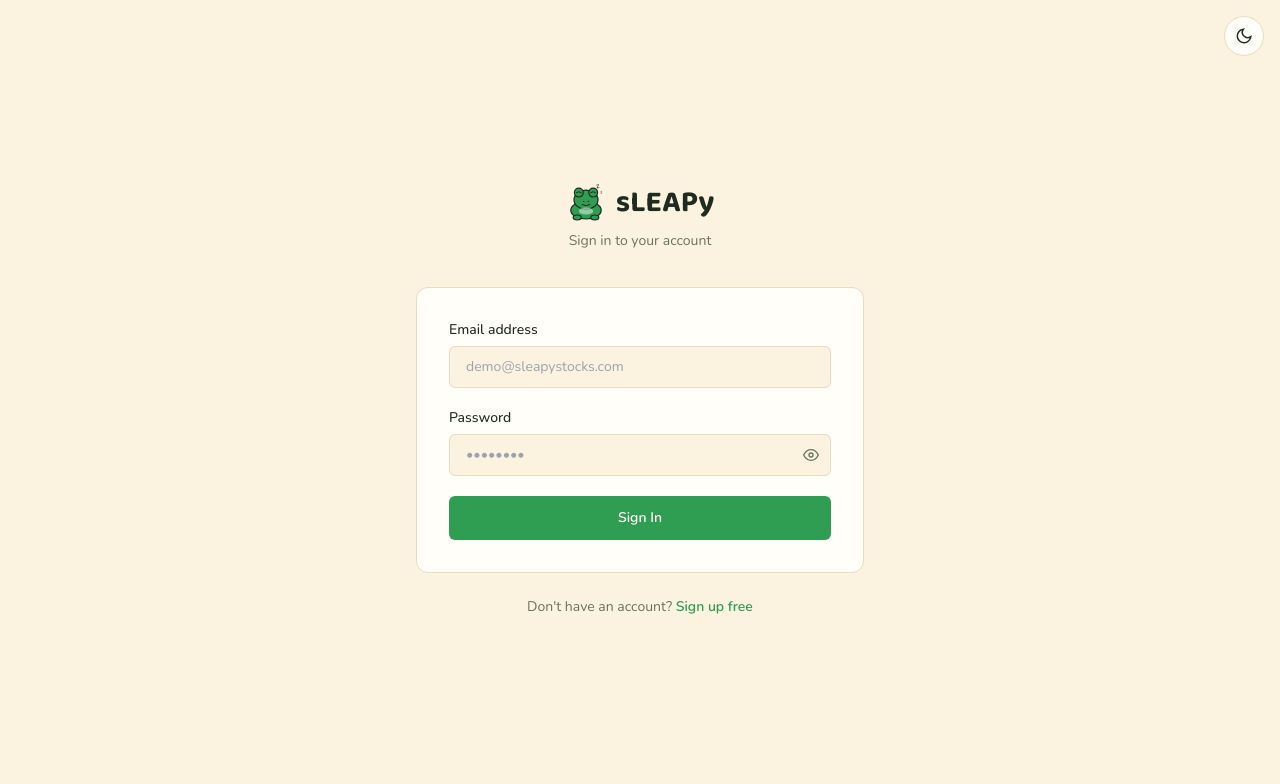
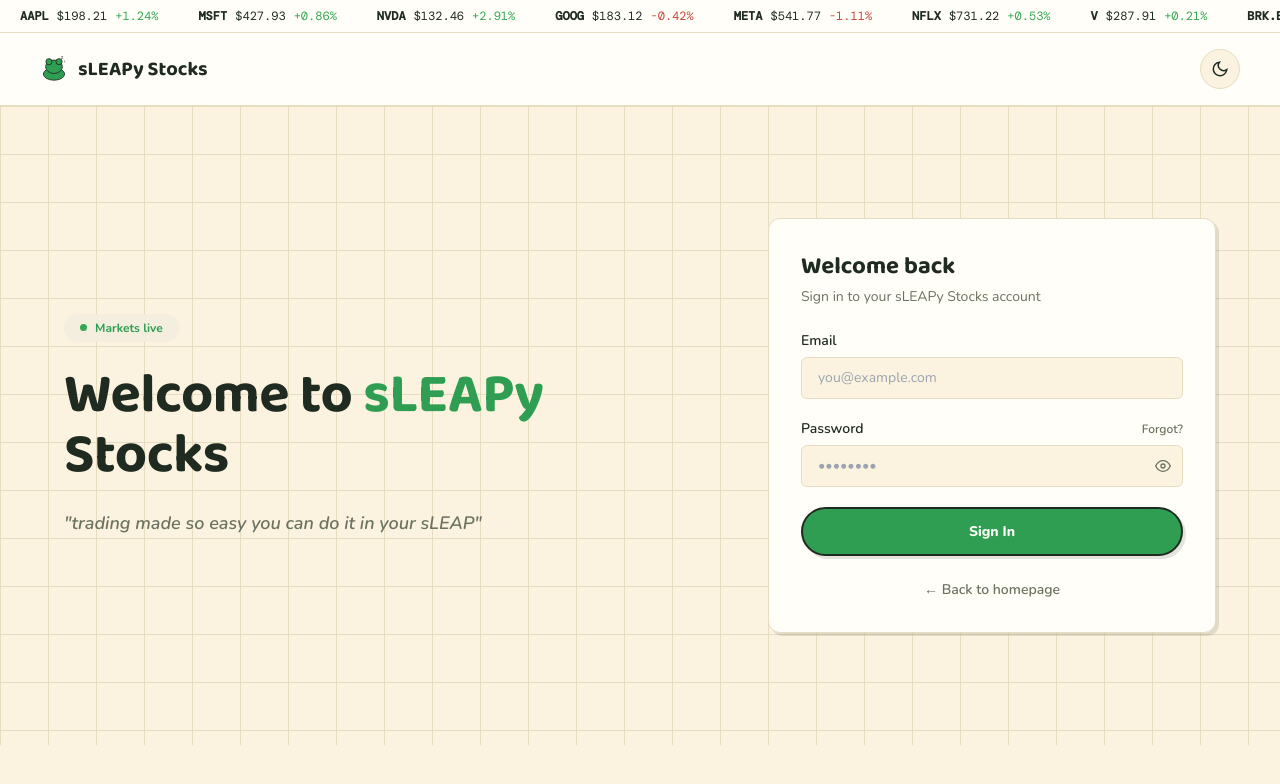
Before and after one commit to lillytoma/sLEAPy-project, an Angular app in the folder starter/frontend/: page /login in a window 1280 px wide. Shown: the top 784 px of the page. Built offline with nearby package versions, Linux system fonts and the light colour scheme.

Commit message:
landing page and login

```diff
--- /dev/null
+++ b/starter/frontend/src/app/landing/landing.component.html
@@ -0,0 +1,22 @@
+<app-marketing-shell>
+  <section class="max-w-3xl mx-auto text-center flex flex-col items-center gap-7">
+    <app-frog-mascot [size]="64" />
+
+    <span class="inline-flex items-center gap-2 px-4 py-1.5 rounded-full text-xs font-bold" style="background-color:var(--muted);color:var(--primary)">
+      <span class="status-dot"></span> Markets live
+    </span>
+
+    <h1 class="font-serif font-bold" style="font-size:clamp(40px, 6vw, 68px); line-height:1.08; letter-spacing:-0.01em;">
+      Welcome to <span style="color:var(--primary)">sLEAPy</span> Stocks
+    </h1>
+
+    <p class="italic" style="color:var(--muted-foreground); font-family:'Nunito',sans-serif; font-size:19px;">
+      "trading made so easy you can do it in your sLEAP"
+    </p>
+
+    <div class="flex items-center justify-center gap-4 pt-2 flex-wrap">
+      <a routerLink="/signup" class="button button-primary" style="padding:14px 28px;font-size:14px;">Start trading free</a>
+      <a routerLink="/login" class="button" style="background-color:var(--card);color:var(--foreground);">Sign in to account</a>
+    </div>
+  </section>
+</app-marketing-shell>
--- a/starter/frontend/src/app/landing/landing.component.ts
+++ b/starter/frontend/src/app/landing/landing.component.ts
@@ -1,25 +1,12 @@
 import { Component } from '@angular/core';
 import { RouterLink } from '@angular/router';
 import { FrogMascotComponent } from '../shared/frog-mascot.component';
+import { MarketingShellComponent } from '../shared/marketing-shell.component';
 
 @Component({
   selector: 'app-landing',
   standalone: true,
-  imports: [RouterLink, FrogMascotComponent],
-  template: `
-    <main class="min-h-screen flex items-center justify-center px-6" style="background-color:var(--background);color:var(--foreground)">
-      <section class="max-w-2xl text-center space-y-6">
-        <app-frog-mascot [size]="88" />
-        <h1 class="font-serif text-5xl font-bold" style="color:var(--foreground)">sLEAPy</h1>
-        <p class="text-lg" style="color:var(--muted-foreground)">
-          Trade, monitor, and manage your portfolio in one place.
-        </p>
-        <div class="flex items-center justify-center gap-4">
-          <a routerLink="/login" class="px-6 py-3 rounded-md font-semibold" style="background-color:var(--primary);color:var(--primary-foreground)">Sign In</a>
-          <a routerLink="/signup" class="px-6 py-3 rounded-md font-semibold border" style="border-color:var(--border);color:var(--foreground)">Create Account</a>
-        </div>
-      </section>
-    </main>
-  `
+  imports: [RouterLink, FrogMascotComponent, MarketingShellComponent],
+  templateUrl: './landing.component.html'
 })
 export class LandingComponent {}
--- a/starter/frontend/src/app/login/login.component.html
+++ b/starter/frontend/src/app/login/login.component.html
@@ -1,54 +1,46 @@
-    <div class="min-h-screen flex items-center justify-center px-4" style="background-color:var(--background);color:var(--foreground)">
-      <!-- Dark Mode Toggle -->
-      <button (click)="themeService.toggleDark()"
-        class="fixed top-4 right-4 p-2.5 rounded-full border z-10"
-        style="background-color:var(--card);border-color:var(--border);color:var(--foreground)"
-        [title]="themeService.dark() ? 'Switch to light mode' : 'Switch to dark mode'">
-        @if (themeService.dark()) {
-          <svg xmlns="http://www.w3.org/2000/svg" width="18" height="18" fill="none" viewBox="0 0 24 24" stroke="currentColor" stroke-width="2">
-            <circle cx="12" cy="12" r="5"/><line x1="12" y1="1" x2="12" y2="3"/><line x1="12" y1="21" x2="12" y2="23"/>
-            <line x1="4.22" y1="4.22" x2="5.64" y2="5.64"/><line x1="18.36" y1="18.36" x2="19.78" y2="19.78"/>
-            <line x1="1" y1="12" x2="3" y2="12"/><line x1="21" y1="12" x2="23" y2="12"/>
-            <line x1="4.22" y1="19.78" x2="5.64" y2="18.36"/><line x1="18.36" y1="5.64" x2="19.78" y2="4.22"/>
-          </svg>
-        } @else {
-          <svg xmlns="http://www.w3.org/2000/svg" width="18" height="18" fill="none" viewBox="0 0 24 24" stroke="currentColor" stroke-width="2">
-            <path d="M21 12.79A9 9 0 1 1 11.21 3 7 7 0 0 0 21 12.79z"/>
-          </svg>
-        }
-      </button>
+<app-marketing-shell>
+  <div class="max-w-6xl mx-auto grid md:grid-cols-2 gap-14 items-center">
 
-      <div class="w-full max-w-md">
-        <!-- Logo -->
-        <div class="text-center mb-9">
-          <div class="flex items-center justify-center gap-2.5">
-            <app-frog-mascot [size]="40" />
-            <span class="font-serif text-3xl font-bold" style="color:var(--foreground)">sLEAPy</span>
-          </div>
-          <p class="mt-2 text-sm" style="color:var(--muted-foreground)">Sign in to your account</p>
+    <!-- Marketing copy (left) -->
+    <div class="flex flex-col gap-6">
+      <span class="inline-flex items-center gap-2 px-4 py-1.5 rounded-full text-xs font-bold w-fit" style="background-color:var(--muted);color:var(--primary)">
+        <span class="status-dot"></span> Markets live
+      </span>
+      <h1 class="font-serif font-bold" style="font-size:clamp(34px, 4.5vw, 56px); line-height:1.08; letter-spacing:-0.01em;">
+        Welcome to <span style="color:var(--primary)">sLEAPy</span> Stocks
+      </h1>
+      <p class="italic" style="color:var(--muted-foreground); font-family:'Nunito',sans-serif; font-size:18px;">
+        "trading made so easy you can do it in your sLEAP"
+      </p>
     </div>
 
-        <!-- Card -->
-        <div class="p-8 rounded-xl border" style="background-color:var(--card);border-color:var(--border)">
+    <!-- Login card (right) -->
+    <div class="rounded-xl border p-8 w-full max-w-md md:ml-auto" style="background-color:var(--card);border-color:var(--border);box-shadow:var(--card-shadow)">
+      <h2 class="font-serif text-2xl font-bold" style="color:var(--foreground)">Welcome back</h2>
+      <p class="mt-1 text-sm" style="color:var(--muted-foreground)">Sign in to your sLEAPy Stocks account</p>
+
       @if (loginError()) {
-            <div class="mb-6 px-4 py-3 rounded-md text-sm flex items-start gap-2" style="background-color:var(--error);color:#fff">
+        <div class="mt-6 px-4 py-3 rounded-md text-sm flex items-start gap-2" style="background-color:var(--error);color:#fff">
           <svg xmlns="http://www.w3.org/2000/svg" width="16" height="16" fill="none" viewBox="0 0 24 24" stroke="currentColor" stroke-width="2" class="flex-shrink-0 mt-0.5">
             <circle cx="12" cy="12" r="10"/><line x1="12" y1="8" x2="12" y2="12"/><line x1="12" y1="16" x2="12.01" y2="16"/>
           </svg>
-              <span>Invalid email or password. Hint: demo&#64;sleapystocks.com / password123</span>
+          <span>{{ loginErrorMessage() || 'Invalid email or password.' }}</span>
         </div>
       }
 
-          <form (ngSubmit)="doLogin()" class="space-y-5">
+      <form (ngSubmit)="doLogin()" class="space-y-5 mt-6">
         <div>
-              <label class="block text-sm font-medium mb-1.5" style="color:var(--foreground)">Email address</label>
+          <label class="block text-sm font-semibold mb-1.5" style="color:var(--foreground)">Email</label>
           <input type="email" [(ngModel)]="email" name="email" required
-                placeholder="demo@sleapystocks.com"
+            placeholder="you@example.com"
             class="w-full px-4 py-2.5 rounded-md text-sm border outline-none transition-all"
             style="background-color:var(--background);color:var(--foreground);border-color:var(--border)" />
         </div>
         <div>
-              <label class="block text-sm font-medium mb-1.5" style="color:var(--foreground)">Password</label>
+          <div class="flex items-center justify-between mb-1.5">
+            <label class="text-sm font-semibold" style="color:var(--foreground)">Password</label>
+            <span class="text-xs font-semibold" style="color:var(--muted-foreground)" title="Password reset isn't available yet">Forgot?</span>
+          </div>
           <div class="relative">
             <input [type]="showPassword() ? 'text' : 'password'" [(ngModel)]="password" name="password" required
               placeholder="••••••••"
@@ -70,16 +62,14 @@
             </button>
           </div>
         </div>
-            <button type="submit" class="w-full py-3 rounded-md font-semibold text-sm mt-2"
-              style="background-color:var(--primary);color:var(--primary-foreground)">
-              Sign In
+        <button type="submit" class="button button-primary w-full" style="padding:13px;font-size:14px;" [disabled]="isLoading()">
+          {{ isLoading() ? 'Signing in…' : 'Sign In' }}
         </button>
       </form>
-        </div>
 
-        <p class="mt-6 text-center text-sm" style="color:var(--muted-foreground)">
-          Don't have an account?
-          <a routerLink="/signup" class="font-semibold" style="color:var(--primary)">Sign up free</a>
+      <p class="mt-6 text-center text-sm">
+        <a routerLink="/" class="font-semibold" style="color:var(--muted-foreground)">← Back to homepage</a>
       </p>
     </div>
   </div>
+</app-marketing-shell>
--- a/starter/frontend/src/app/login/login.component.ts
+++ b/starter/frontend/src/app/login/login.component.ts
@@ -2,14 +2,13 @@ import { Component, signal } from '@angular/core';
 import { Router, RouterLink } from '@angular/router';
 import { FormsModule } from '@angular/forms';
 import { AuthService } from '../services/auth.service';
-import { ThemeService } from '../services/theme.service';
-import { FrogMascotComponent } from '../shared/frog-mascot.component';
-// Component for handling user login, including email and password input and dark mode toggle.
+import { MarketingShellComponent } from '../shared/marketing-shell.component';
+// Component for handling user login, including email and password input.
 @Component({
   selector: 'app-login',
   standalone: true,
   templateUrl: './login.component.html',
-  imports: [RouterLink, FormsModule, FrogMascotComponent]
+  imports: [RouterLink, FormsModule, MarketingShellComponent]
 })
 export class LoginComponent {
   loginError = signal(false);
@@ -21,7 +20,6 @@ export class LoginComponent {
 
   constructor(
     private authService: AuthService,
-    public themeService: ThemeService,
     private router: Router
   ) {}
 
--- /dev/null
+++ b/starter/frontend/src/app/shared/marketing-shell.component.html
@@ -0,0 +1,46 @@
+<div style="background-color:var(--background);color:var(--foreground);min-height:100vh;">
+
+  <!-- Ticker tape -->
+  <div class="overflow-hidden border-b scrollbar-hide" style="border-color:var(--border);background-color:var(--card);">
+    <div class="flex ticker-track" style="width:max-content;">
+      @for (stock of tickerStocks; track $index) {
+        <div class="flex items-center gap-2 px-5 py-2 whitespace-nowrap font-mono text-xs">
+          <span class="font-bold" style="color:var(--foreground)">{{ stock.symbol }}</span>
+          <span style="color:var(--foreground)">${{ stock.price.toFixed(2) }}</span>
+          <span [style.color]="stock.chg >= 0 ? 'var(--success)' : 'var(--error)'">{{ stock.chg >= 0 ? '+' : '' }}{{ stock.chg.toFixed(2) }}%</span>
+        </div>
+      }
+    </div>
+  </div>
+
+  <!-- Navbar -->
+  <header class="flex items-center justify-between px-6 md:px-10 py-4 border-b" style="border-color:var(--border);background-color:var(--card);">
+    <a routerLink="/" class="flex items-center gap-2.5" aria-label="sLEAPy home">
+      <app-frog-mascot [size]="28" [detailed]="false" />
+      <span class="font-serif text-xl font-bold" style="color:var(--foreground)">sLEAPy Stocks</span>
+    </a>
+    <button (click)="themeService.toggleDark()"
+      class="p-2.5 rounded-full border"
+      style="background-color:var(--background);border-color:var(--border);color:var(--foreground)"
+      [title]="themeService.dark() ? 'Switch to light mode' : 'Switch to dark mode'">
+      @if (themeService.dark()) {
+        <svg xmlns="http://www.w3.org/2000/svg" width="18" height="18" fill="none" viewBox="0 0 24 24" stroke="currentColor" stroke-width="2">
+          <circle cx="12" cy="12" r="5"/><line x1="12" y1="1" x2="12" y2="3"/><line x1="12" y1="21" x2="12" y2="23"/>
+          <line x1="4.22" y1="4.22" x2="5.64" y2="5.64"/><line x1="18.36" y1="18.36" x2="19.78" y2="19.78"/>
+          <line x1="1" y1="12" x2="3" y2="12"/><line x1="21" y1="12" x2="23" y2="12"/>
+          <line x1="4.22" y1="19.78" x2="5.64" y2="18.36"/><line x1="18.36" y1="5.64" x2="19.78" y2="4.22"/>
+        </svg>
+      } @else {
+        <svg xmlns="http://www.w3.org/2000/svg" width="18" height="18" fill="none" viewBox="0 0 24 24" stroke="currentColor" stroke-width="2">
+          <path d="M21 12.79A9 9 0 1 1 11.21 3 7 7 0 0 0 21 12.79z"/>
+        </svg>
+      }
+    </button>
+  </header>
+
+  <!-- Page-specific hero content, laid over the grid background -->
+  <main class="px-6 py-20 md:py-28"
+    style="background-image: linear-gradient(to right, var(--border) 1px, transparent 1px), linear-gradient(to bottom, var(--border) 1px, transparent 1px); background-size: 48px 48px;">
+    <ng-content></ng-content>
+  </main>
+</div>
--- /dev/null
+++ b/starter/frontend/src/app/shared/marketing-shell.component.ts
@@ -0,0 +1,25 @@
+import { Component } from '@angular/core';
+import { RouterLink } from '@angular/router';
+import { FrogMascotComponent } from './frog-mascot.component';
+import { ThemeService } from '../services/theme.service';
+import { MARKET_STOCKS } from '../data/mock-data';
+
+/**
+ * Shared chrome for the pre-login marketing pages (landing, login, signup, ...):
+ * scrolling price ticker, navbar with the frog brand mark + dark-mode toggle, and
+ * the grid-paper hero background. Each page projects its own hero content via
+ * <ng-content> — only the chrome around it is shared, so the Markets-live badge /
+ * headline / form layout stays page-specific.
+ */
+@Component({
+  selector: 'app-marketing-shell',
+  standalone: true,
+  imports: [RouterLink, FrogMascotComponent],
+  templateUrl: './marketing-shell.component.html'
+})
+export class MarketingShellComponent {
+  // Duplicated so the marquee (.ticker-track, -50% translateX) loops seamlessly.
+  tickerStocks = [...MARKET_STOCKS, ...MARKET_STOCKS];
+
+  constructor(public themeService: ThemeService) {}
+}
```
Lines whose indentation alone changed are shown as unchanged.
